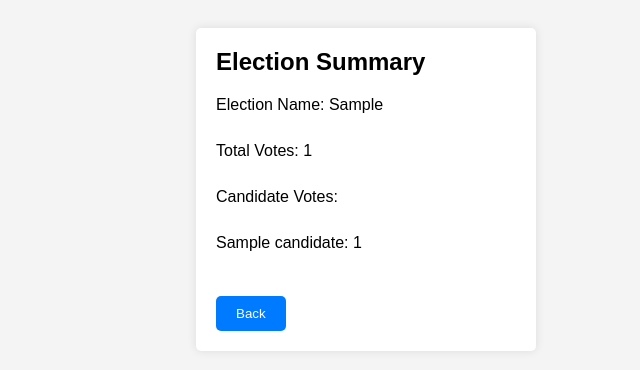
After one commit to MaciejWaluk/VotingApp, a Django app: page /votingapp/elections/1/report/ in a window 1280 px wide. The commit adds this page. Shown: the top 370 px of the page, without its empty margins (274-914 px from the left). Run offline with Django 5.2, Linux system fonts and the light colour scheme; tables that the repository leaves empty hold one stand-in row (values such as "Sample post").

Commit message:
Summary of elections

```diff
--- a/votingapp/static/styles.css
+++ b/votingapp/static/styles.css
@@ -58,7 +58,18 @@ a {
 a:hover {
     background-color: #0056b3; /* Darken the background color on hover */
 }
+.summary-container {
+            width: 300px;
+            margin: 20px auto;
+            background-color: #fff;
+            padding: 20px;
+            border-radius: 5px;
+            box-shadow: 0px 0px 10px rgba(0, 0, 0, 0.1);
+}
 
+li {
+    margin-bottom: 10px;
+}
 
 ul {
     list-style-type: none;
--- a/votingapp/templates/election_detail.html
+++ b/votingapp/templates/election_detail.html
@@ -12,8 +12,8 @@
             var maxVotes = {{ election.max_votes }};
             var checkedCount = document.querySelectorAll('input[name="candidate"]:checked').length;
 
-            if (checkedCount !== maxVotes) {
-                alert('Please select exactly ' + maxVotes + ' candidates.');
+            if (checkedCount > maxVotes) {
+                alert('Please select maximally ' + maxVotes + ' candidates.');
                 return false;
             }
 
--- /dev/null
+++ b/votingapp/templates/ended_elections_report.html
@@ -0,0 +1,26 @@
+{% load static %}
+<!-- ended_election_report.html -->
+<!DOCTYPE html>
+<html lang="en">
+<head>
+    <meta charset="UTF-8">
+    <title>Ended Election Report</title>
+    <link rel="stylesheet" type="text/css" href="{% static 'styles.css' %}">
+</head>
+<body>
+    <div class="summary-container">
+        <h2>Election Summary</h2>
+        <ul>
+            <li>Election Name: {{ election.type }}</li><br>
+            <li>Total Votes: {{ total_votes }}</li><br>
+            <li>Candidate Votes:</li><br>
+            <ul>
+                {% for candidate, votes in candidate_votes.items %}
+                    <li>{{ candidate }}: {{ votes }}</li><br>
+                {% endfor %}
+            </ul>
+        </ul>
+        <button onclick="window.history.back()">Back</button>
+    </div>
+</body>
+</html>
--- a/votingapp/urls.py
+++ b/votingapp/urls.py
@@ -1,5 +1,5 @@
 from django.urls import path
-from .views import login_view, register_view, election_list, election_detail, logout_view
+from .views import login_view, register_view, election_list, election_detail, logout_view, ended_elections_report
 
 urlpatterns = [
     path('', login_view, name='login'),
@@ -7,5 +7,6 @@ urlpatterns = [
     path('elections/', election_list, name='election_list'),
     path('elections/<int:election_id>/', election_detail, name='election_detail'),
     path('logout/', logout_view, name='logout'),
+    path('elections/<int:election_id>/report/', ended_elections_report, name='ended_elections_report'),
 
 ]
--- a/votingapp/views.py
+++ b/votingapp/views.py
@@ -69,19 +69,33 @@ def logout_view(request):
 
 @login_required
 def election_list(request):
-    today = date.today()
     user = request.user
     try:
         voting_user = user.votinguser
     except VotingUser.DoesNotExist:
         messages.error(request, 'You are not authorized to access this page.')
         return redirect('home')
-    all_elections = Election.objects.all()
     voted_elections = Voted_User.objects.filter(user=voting_user).values_list('election_id', flat=True)
-    remaining_elections = all_elections.exclude(id__in=voted_elections)
+    current_date = timezone.now().date()
+    ongoing_elections = Election.objects.filter(end_date__gte=current_date)
+    ongoing_elections = ongoing_elections.exclude(id__in=voted_elections)
+    ended_elections = Election.objects.filter(end_date__lt=current_date)
+    return render(request, 'election_list.html', {'ongoing_elections': ongoing_elections, 'ended_elections': ended_elections})
 
-    return render(request, 'election_list.html', {'elections': remaining_elections, 'today': today})
 
+def ended_elections_report(request, election_id):
+    election = get_object_or_404(Election, pk=election_id)
+    votes = Vote.objects.filter(election=election)
+    total_votes = votes.count()
+    candidate_votes = {}
+    for vote in votes:
+        candidate_name = vote.candidate.name
+        if candidate_name in candidate_votes:
+            candidate_votes[candidate_name] += 1
+        else:
+            candidate_votes[candidate_name] = 1
+
+    return render(request, 'ended_elections_report.html',{'election': election, 'total_votes': total_votes, 'candidate_votes': candidate_votes})
 
 def election_detail(request, election_id):
     election = get_object_or_404(Election, pk=election_id)
@@ -106,8 +120,8 @@ def election_detail(request, election_id):
         selected_candidates = request.POST.getlist('candidate')
         max_votes = election.max_votes
 
-        if len(selected_candidates) != max_votes:
-            messages.error(request, f'Please select exactly {max_votes} candidates.')
+        if len(selected_candidates) > max_votes:
+            messages.error(request, f'Please select maximally {max_votes} candidates.')
         else:
             # Create Vote objects for selected candidates
             for candidate_id in selected_candidates:
```
Also changed, not shown: votingapp/templates/election_list.html (+23 -7 lines).
